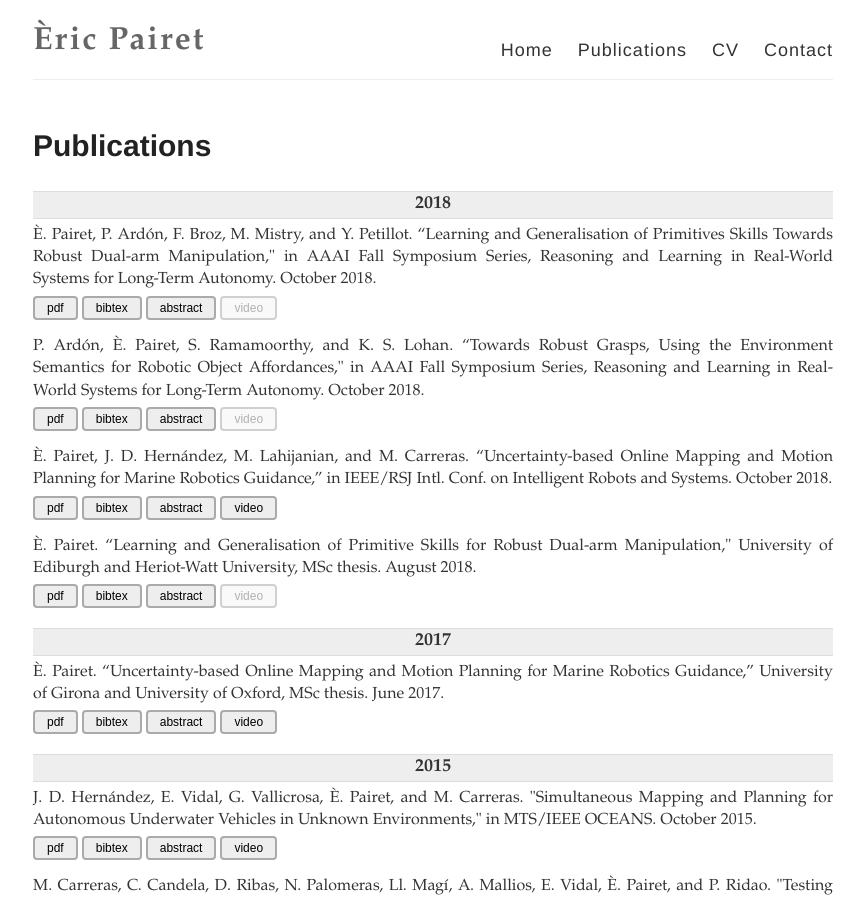
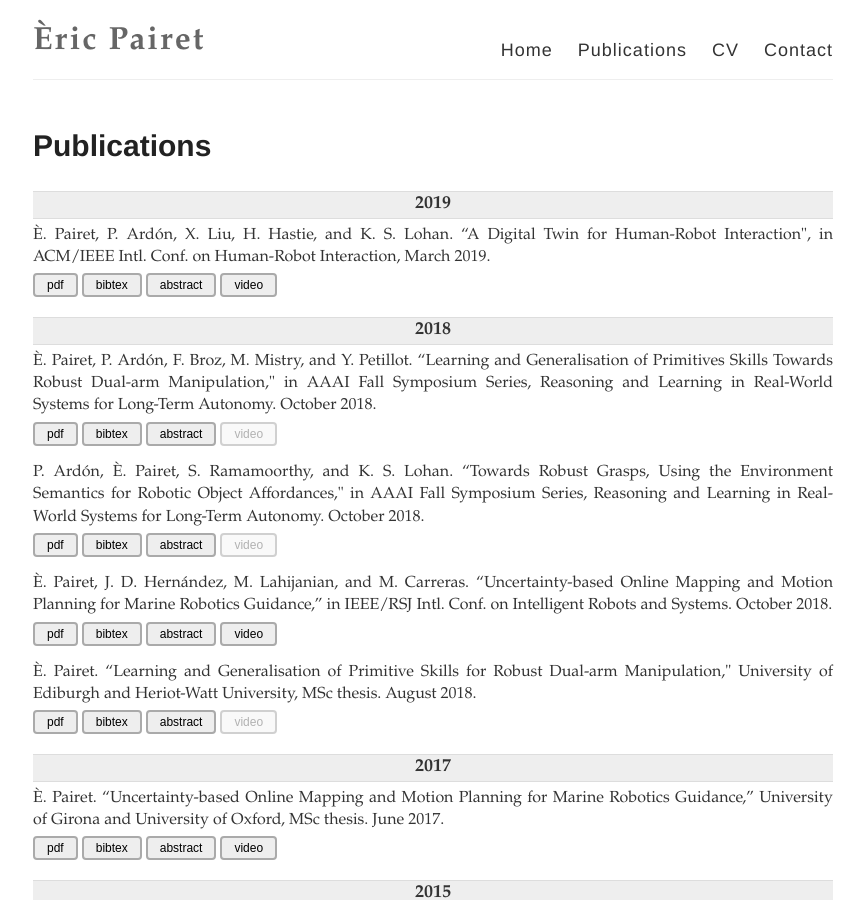
Before and after one commit to ericpairet/ericpairet.github.io, a Jekyll site: the page built from publications.md, in a window 1280 px wide and 900 px high. Shown: the whole window, without its empty margins (207-1071 px from the left). Built offline with Jekyll 4.4.1, drawn with Linux system fonts in a browser that asks for light colours.

Commit message:
Adding HRI 2019 paper-video

```diff
--- /dev/null
+++ b/_data/2019.yaml
@@ -0,0 +1,5 @@
+- name: È. Pairet, P. Ardón, X. Liu, H. Hastie, and K. S. Lohan. “A Digital Twin for Human-Robot Interaction", in ACM/IEEE Intl. Conf. on Human-Robot Interaction, March 2019.
+  pdf: 19pairet2019digital.pdf
+  bibtex: 19pairet2019digital.txt
+  abstract: 19pairet2019digital_abstract.txt
+  youtube: https://youtu.be/03Zuf_9rTJA
--- a/_data/news.yaml
+++ b/_data/news.yaml
@@ -1,3 +1,6 @@
+- date: Dec. 24, 2018
+  content: A video has been accepted for presentation in the Int. Conf. on Human-Robot Interaction (HRI 2019). <a href=https://youtu.be/03Zuf_9rTJA> See video here.</a>
+
 - date: Oct. 19, 2018
   content: Presenting in the AAAI Fall Symposium on Reasoning and Learning in Real-World Systems for Long-Term Autonomy (AAAI-LTA 2018).
 
--- a/publications.md
+++ b/publications.md
@@ -4,6 +4,11 @@
 ---
 
 <h1>Publications</h1>
+
+<div class="wrapper-header">
+  <font size="4"><b>2019</b></font>
+</div>
+{% include publications.html publications=site.data.2019 %}
 
 <div class="wrapper-header">
   <font size="4"><b>2018</b></font>
--- /dev/null
+++ b/publications/19pairet2019digital.txt
@@ -0,0 +1,6 @@
+@inproceedings{pairet2019digital,
+  author = {Pairet, {\`Eric}, and Ard{\'o}n, Paola and Liu, Xingkun and Hastie, Helen, and Lohan, Katrin Solveig},
+  booktitle = {{ACM/IEEE} Intl.\ Conf.\ on Human-Robot Interaction},
+  title = {A Digital Twin for Human-Robot Interaction},
+  year = {2019}
+}
--- /dev/null
+++ b/publications/19pairet2019digital_abstract.txt
@@ -0,0 +1 @@
+To avoid putting humans at risk, there is an imminent need to pursue autonomous robotised facilities with maintenance capabilities in the energy industry. This paper presents a video of the ORCA Hub simulator, a framework which unifies three types of autonomous systems (Husky, ANYmal and UAVs) on an offshore platform for training and testing human-robot collaboration scenarios such as inspection and emergency response.
```
Also changed, not shown: 1 other file.
